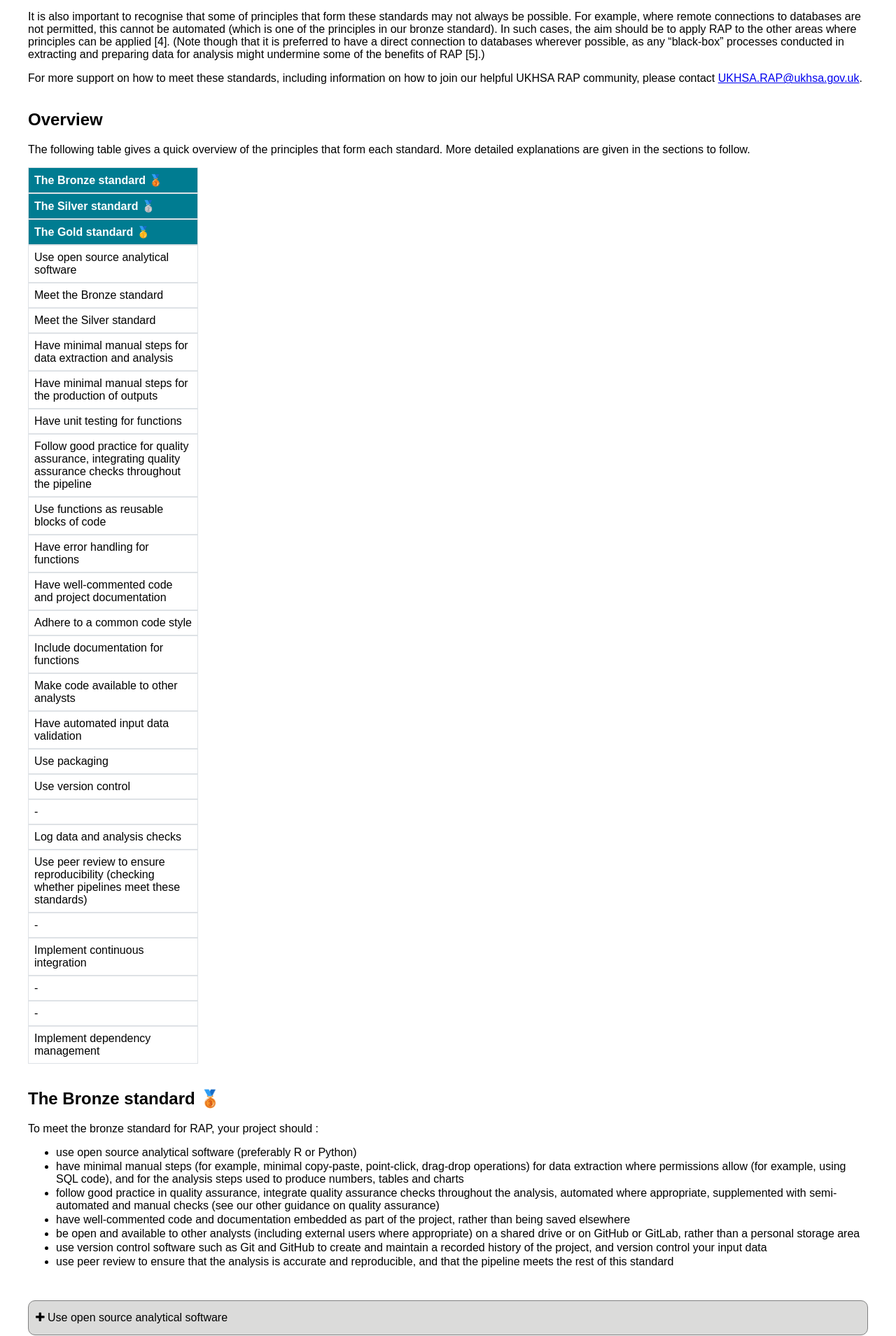
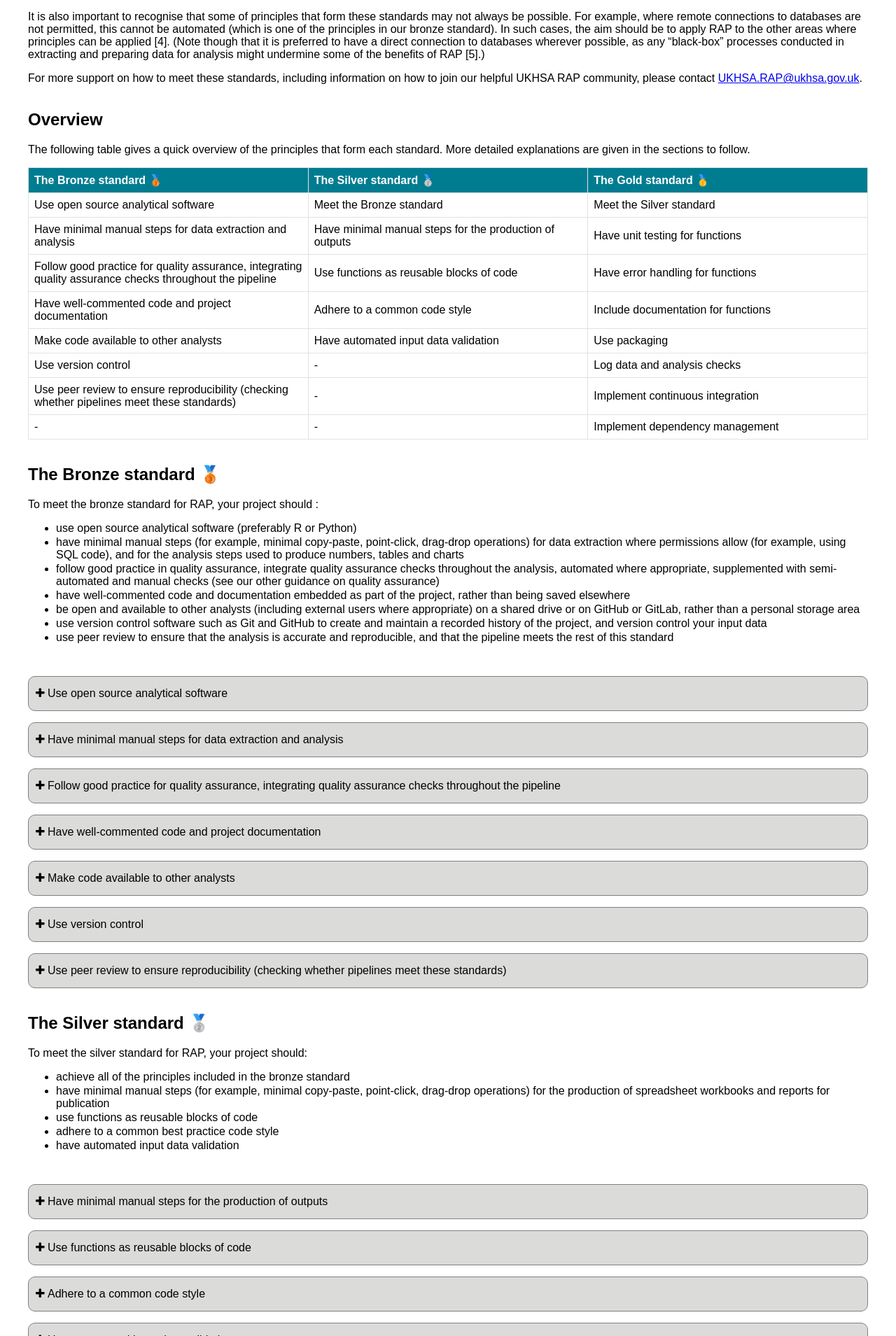
Before and after one commit to BenCuff/github-pages-test, a Jekyll site: the page built from docs/rap-framework.md, in a window 1280 px wide. Shown: the part 435-2344 px from the top of the page at 70% size. Built offline with Jekyll 4.4.1, drawn with Linux system fonts in a browser that asks for light colours.

Commit message:
Fixing tables

```diff
--- a/docs/assets/styles.css
+++ b/docs/assets/styles.css
@@ -275,16 +275,16 @@ table {
   font-family: sans-serif;
 }
 
-th, td {
-  border: 1px solid #dee2e6;
-  padding: 8px;
-}
-
-th, td{ /*these will add a scroll bar for small screens*/
+table{ /*these will add a scroll bar for small screens*/
   display: block;
   width: max-content;
   max-width: 100%;
   overflow: auto;
+}
+
+th, td {
+  border: 1px solid #dee2e6;
+  padding: 8px;
 }
 
 th {
```
